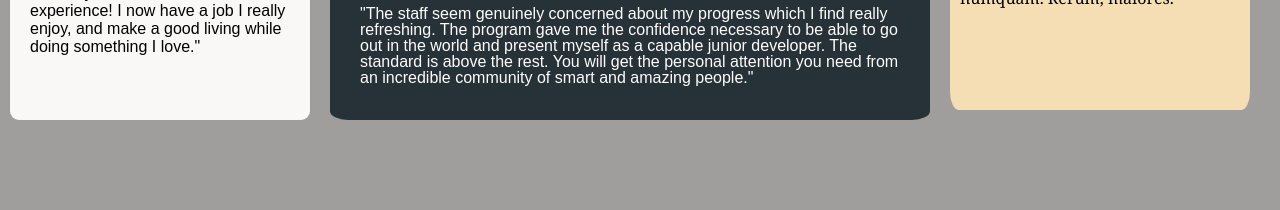
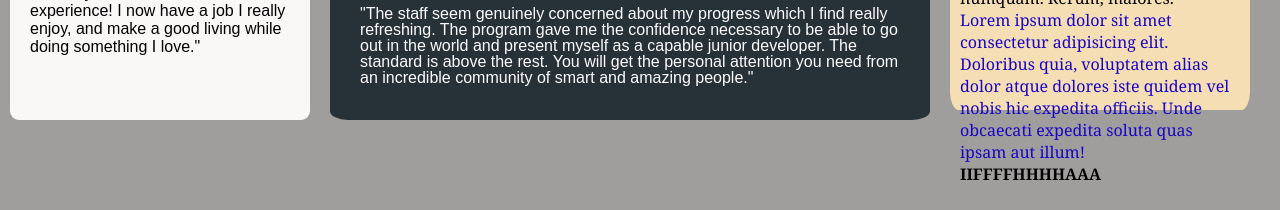
Before and after one commit to Patientkom97/AGENCEMENT, a plain HTML site: page index.html in a window 1280 px wide. Shown: the part 590-800 px from the top of the page. Drawn offline with Linux system fonts and the light colour scheme.

Commit message:
troisime initialisation

```diff
--- a/index.html
+++ b/index.html
@@ -76,9 +76,10 @@
             <h2><strong>Such a life-changing experience. Highly recommended!</strong></h2>
             <p>"Before joining the bootcamp, I’ve never written a line of code. I needed some structure from professionals who can help me learn programming step by step. I was encouraged to enroll by a former student of theirs who can vouch for the quality of the program.
                Lorem ipsum dolor, sit amet consectetur adipisicing elit. Necessitatibus a illo, sapiente quod ad ullam fugit numquam quidem id recusandae! Dignissimos amet nemo reprehenderit autem suscipit ipsam numquam. Rerum, maiores. "</p>
-     </div>
-       </main>
-
+               <p class="P2">Lorem ipsum dolor sit amet consectetur adipisicing elit. Doloribus quia, voluptatem alias dolor atque dolores iste quidem vel nobis hic expedita officiis. Unde obcaecati expedita soluta quas ipsam aut illum!</p>
+    <h4><strong>IIFFFFHHHHAAA</strong></h4>
+            </div>
+      </main>
 
 </body>
 </html>
--- a/style.css
+++ b/style.css
@@ -146,3 +146,7 @@ font-size: 12px;}
 .BOX5 h2{
    margin-bottom: 10px;
 }
+.P2{
+   color: #1906c4;
+
+}
```
